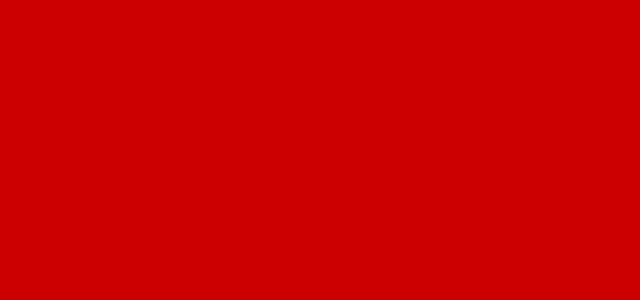
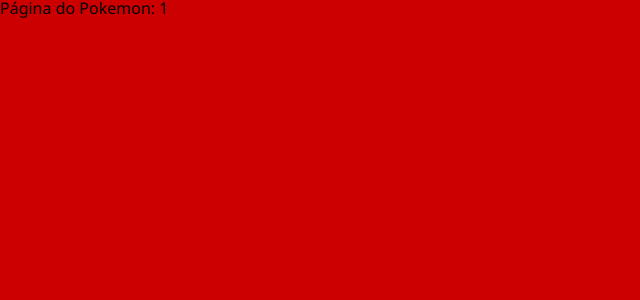
Before and after one commit to kevinrvb16/react-api-pokemon, a React (Create React App) app: page /1 in a window 1280 px wide. Shown: the top 300 px of the page, without its empty margins (0-640 px from the left). Built offline with nearby package versions, Linux system fonts and the light colour scheme.

Commit message:
feat: create Pokemon Page

```diff
--- a/src/components/PokemonItem/styles.module.css
+++ b/src/components/PokemonItem/styles.module.css
@@ -1,5 +1,5 @@
 .background {
-    margin: 0 auto;
+    margin: 20px auto;
     background-color: yellow;
     width: 250px;
     border-radius:6px;
@@ -7,10 +7,7 @@
     padding-top: 10px;
     padding-bottom: 10px;
     cursor: pointer;
-}
-
-.background + .background {
-    margin-top:20px
+    color: black;
 }
 
 .name {
--- a/src/pages/Home/index.tsx
+++ b/src/pages/Home/index.tsx
@@ -1,4 +1,5 @@
 import { useState, useEffect} from 'react';
+import {Link} from 'react-router-dom'
 import PokemonItem from '../../components/PokemonItem'
 import PokemonLogo from '../../assets/images/pokemon.png'
 import api from '../../services/api';
@@ -33,7 +34,8 @@ function Home() {
         alt="Pokemon Logo"
       />
       {pokemons ? pokemons.map((pokemon) => (
-        <PokemonItem name={pokemon.name} key={pokemon.name} />
+        <Link to={`/${pokemon.name}`} key={pokemon.name}><PokemonItem name={pokemon.name} /></Link>
+
       )): (
         <h1 className={styles.loading}>Carregando...</h1>
       )}
--- /dev/null
+++ b/src/pages/Pokemon/index.tsx
@@ -0,0 +1,12 @@
+import { useParams } from 'react-router'
+import styles from './styles.module.css'
+
+interface IParams {
+    pokemon: string
+}
+const Pokemon: React.FC = () => {
+
+    const { pokemon } = useParams<IParams>()
+    return <h1> Página do Pokemon: {pokemon}</h1>
+}
+export default Pokemon
--- a/src/routes.tsx
+++ b/src/routes.tsx
@@ -2,6 +2,7 @@ import {
     BrowserRouter as Router, Switch, Route, Link
 } from "react-router-dom";
 import Home from './pages/Home'
+import Pokemon from "./pages/Pokemon";
 
 const Routes: React.FC = () => {
     return (
@@ -10,6 +11,9 @@ const Routes: React.FC = () => {
                 <Route exact path="/">
                     <Home />
                 </Route>
+                <Route path="/:pokemon">
+                    <Pokemon/>
+                </Route>
             </Switch>
         </Router>
     );
```
Also changed, not shown: src/pages/Pokemon/syles.module.css (added).
